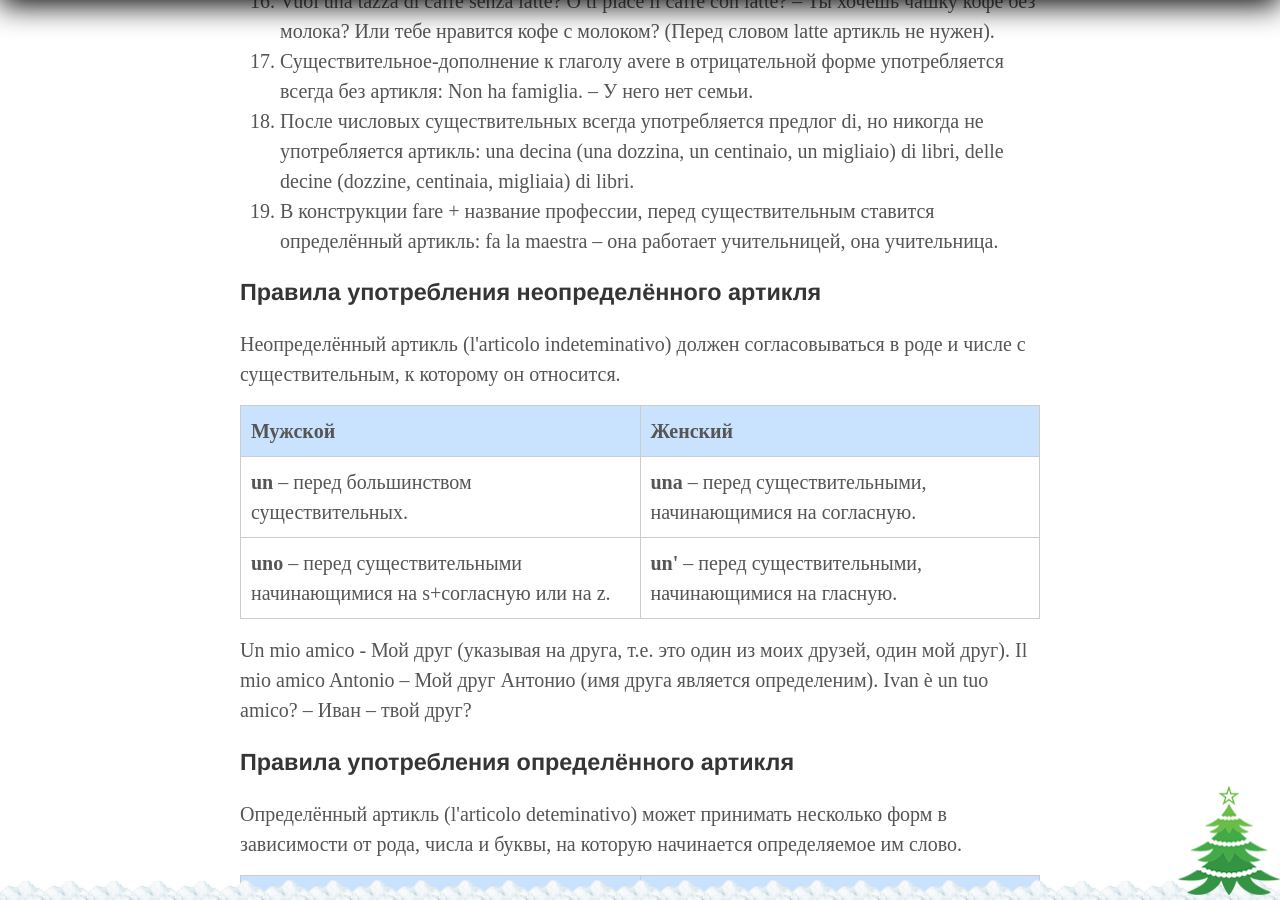
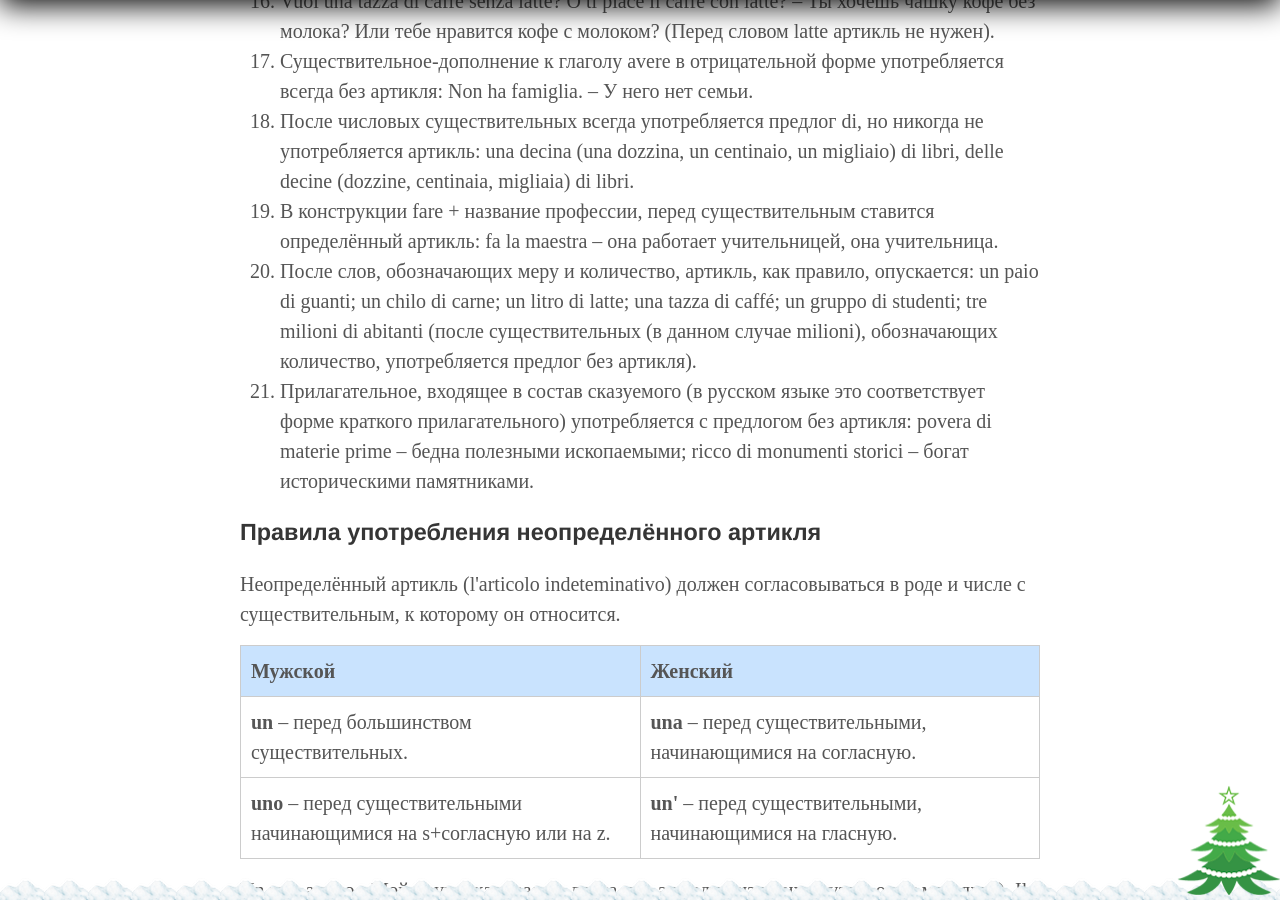
Before and after one commit to postolny/postolny.github.io, a Jekyll site: the page built from _posts/2021-01-05-articolo.md, in a window 1280 px wide and 900 px high, scrolled down 3158 px. Built offline with Jekyll 4.4.1, drawn with Linux system fonts in a browser that asks for light colours.

Commit message:
Add files via upload

```diff
--- a/_posts/2021-01-05-articolo.md
+++ b/_posts/2021-01-05-articolo.md
@@ -42,6 +42,8 @@ tags: Грамматика
 17. Существительное-дополнение к глаголу avere в отрицательной форме употребляется всегда без артикля: Non ha famiglia. – У него нет семьи.
 18. После числовых существительных всегда употребляется предлог di, но никогда не употребляется артикль: una decina (una dozzina, un centinaio, un migliaio) di libri, delle decine (dozzine, centinaia, migliaia) di libri.
 19. В конструкции fare + название профессии, перед существительным ставится определённый артикль: fa la maestra – она работает учительницей, она учительница.
+20. После слов, обозначающих меру и количество, артикль, как правило, опускается: un paio di guanti; un chilo di carne; un litro di latte; una tazza di caffé; un gruppo di studenti; tre milioni di abitanti (после существительных (в данном случае milioni), обозначающих количество, употребляется предлог без артикля).
+21. Прилагательное, входящее в состав сказуемого (в русском языке это соответствует форме краткого прилагательного) употребляется с предлогом без артикля: povera di materie prime – бедна полезными ископаемыми; ricco di monumenti storici – богат историческими памятниками.
 
 ### Правила употребления неопределённого артикля
 
```
